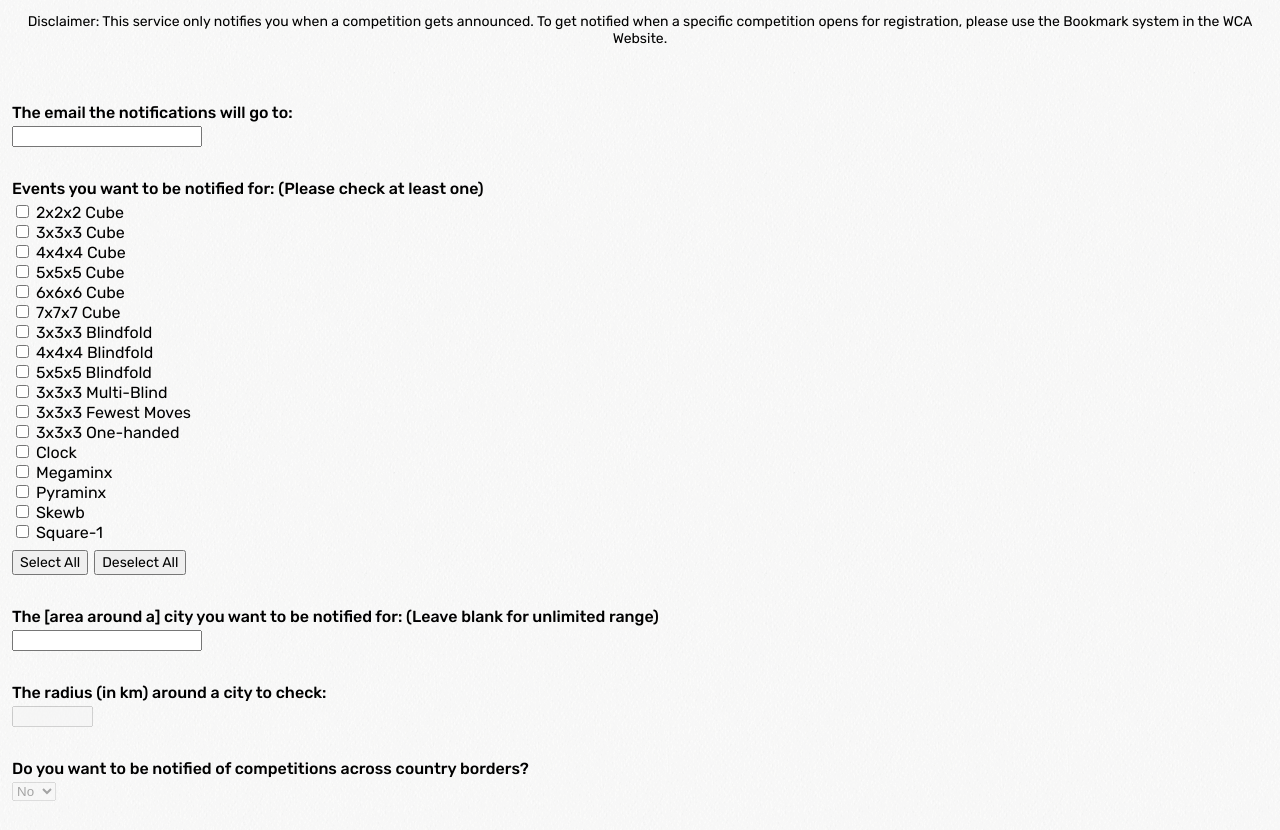
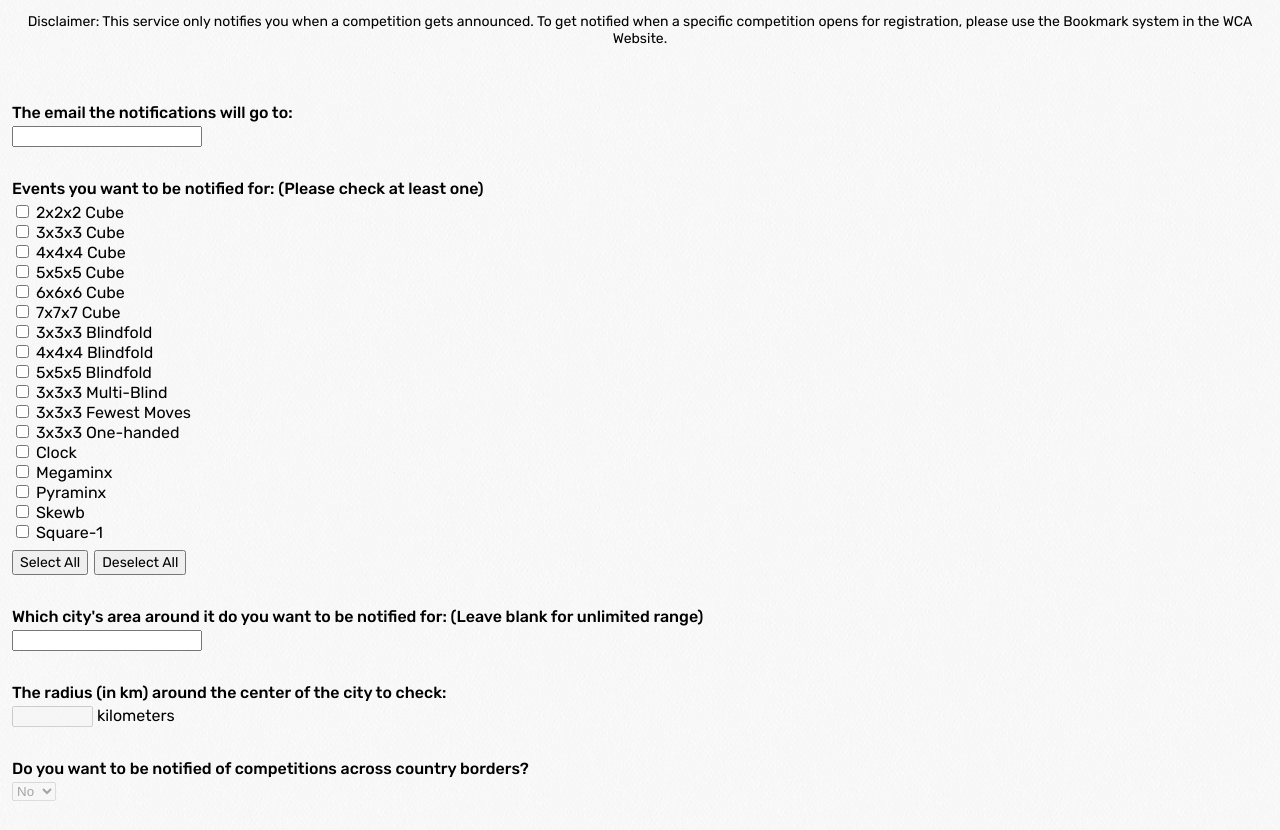
Before and after one commit to miclol/WCANotifier, a plain HTML site: page index.html in a window 1280 px wide. Shown: the part 78-908 px from the top of the page. Drawn offline with nearby package versions, Linux system fonts and the light colour scheme; some packages are replaced by stand-ins of ours.

Commit message:
Improved Wording

```diff
--- a/index.css
+++ b/index.css
@@ -15,7 +15,7 @@ h1 {
     margin: 0px 8px;
 }
 
-p {
+p:not(.km) {
     text-align: center;
 }
 
@@ -43,7 +43,7 @@ a {
 	color: #696969;
 }
 
-[type="text"], [type="email"], [type="number"] {
+[type="text"], [type="email"], [type="number"]:not(.km) {
     display: block;
 }
 
@@ -96,8 +96,8 @@ a {
     margin-top: 8px;
 }
 
-.dates {
-    display: block;
+.km {
+	display: inline;
 }
 
 .nonaffiliation {
--- a/index.html
+++ b/index.html
@@ -78,13 +78,16 @@
                 <input type="button" value="Select All" onclick="setCheckbox(true)">
                 <input type="button" value="Deselect All" onclick="setCheckbox(false)">
             </div>
-            <label for="autocomplete" class="heading">The [area around a] city you want to be notified for: (Leave blank for unlimited range)</label>
+            <label for="autocomplete" class="heading">Which city's area around it do you want to be notified for: (Leave blank for unlimited range)</label>
             <input id="autocomplete" placeholder="" type="text"/>
             <input id="latitude" name="latitude" type="hidden"/>
             <input id="longitude" name="longitude" type="hidden"/>
             <input id="country" name="country" type="hidden"/>
-            <label for="radius" id="radiusLabel" class="heading">The radius (in km) around a city to check:</label>
-            <input id="radius" name="radius" type="number" min="1" max="15000" class="cityControlled" disabled required/>
+            <label for="radius" id="radiusLabel" class="heading">The radius (in km) around the center of the city to check:</label>
+            <div class="radius">
+				<input id="radius" name="radius" type="number" min="1" max="15000" class="cityControlled km" disabled required/>
+				<p class="km">kilometers</p>
+			</div>
             <label for="crossCountry" class="heading">Do you want to be notified of competitions across country borders?</label>
             <select id="crossCountry" name="crossCountry" class="cityControlled" disabled>
                 <option value="no">No</option>
--- a/main.js
+++ b/main.js
@@ -25,7 +25,7 @@ function onPlaceChanged() {
         document.getElementById("longitude").value = "";
         document.getElementById("country").value = "";
         minOffset = new Date().getTimezoneOffset();
-        document.getElementById("radiusLabel").innerHTML = "The radius (in km) around a city to check:";
+        document.getElementById("radiusLabel").innerHTML = "The radius (in km) around the center of the city to check:";
         document.getElementById("datesLabel").innerHTML = "Date range to check for [Dates are processed using computer local time]: (Leave a date blank for all dates before and/or all dates after)";
         Array.from(document.getElementsByClassName("cityControlled")).forEach(function(item, _) {item.disabled = true});
         document.getElementById("curr").value = "";
@@ -52,7 +52,7 @@ function onPlaceChanged() {
         document.getElementById("latitude").value = lat;
         document.getElementById("longitude").value = lng;
         document.getElementById("country").value = country.long_name;
-        document.getElementById("radiusLabel").innerHTML = `The radius (in km) around <strong>${city}</strong> to check:`;
+        document.getElementById("radiusLabel").innerHTML = `The radius (in km) around the center of <strong>${city}</strong> to check:`;
         document.getElementById("datesLabel").innerHTML = `Date range to check for [Dates are processed in <strong>${city}</strong> time]: (Leave a date blank for all dates before and/or all dates after)`;
         Array.from(document.getElementsByClassName("cityControlled")).forEach(function(item, _) {item.disabled = false});
         if (disableFee) {
```
